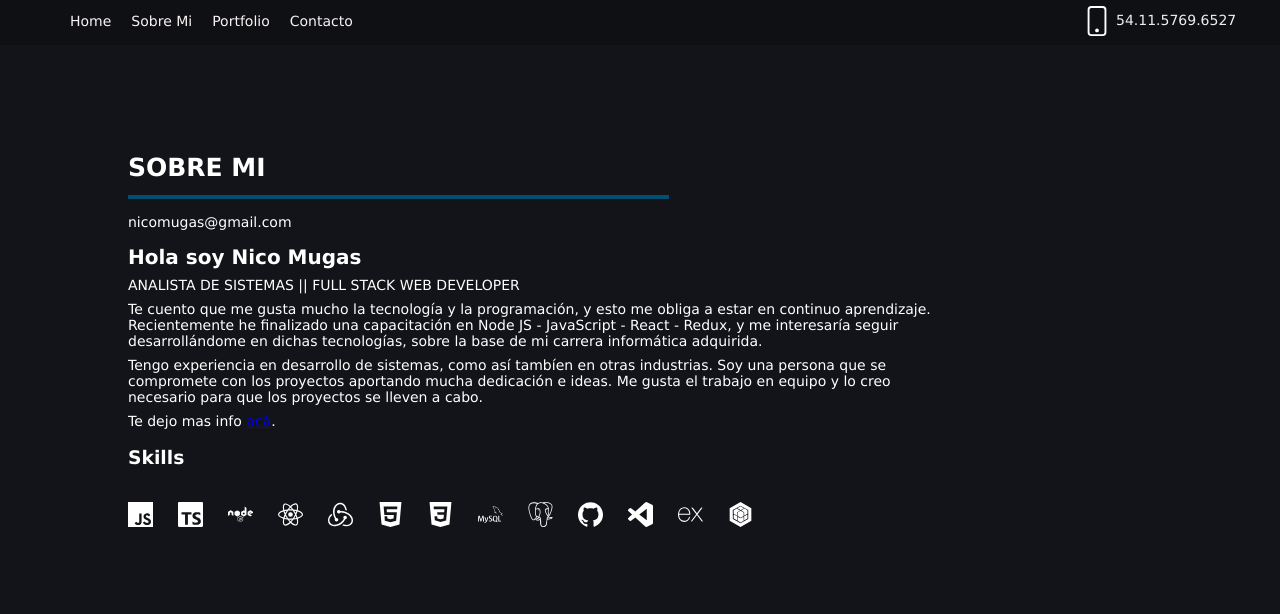
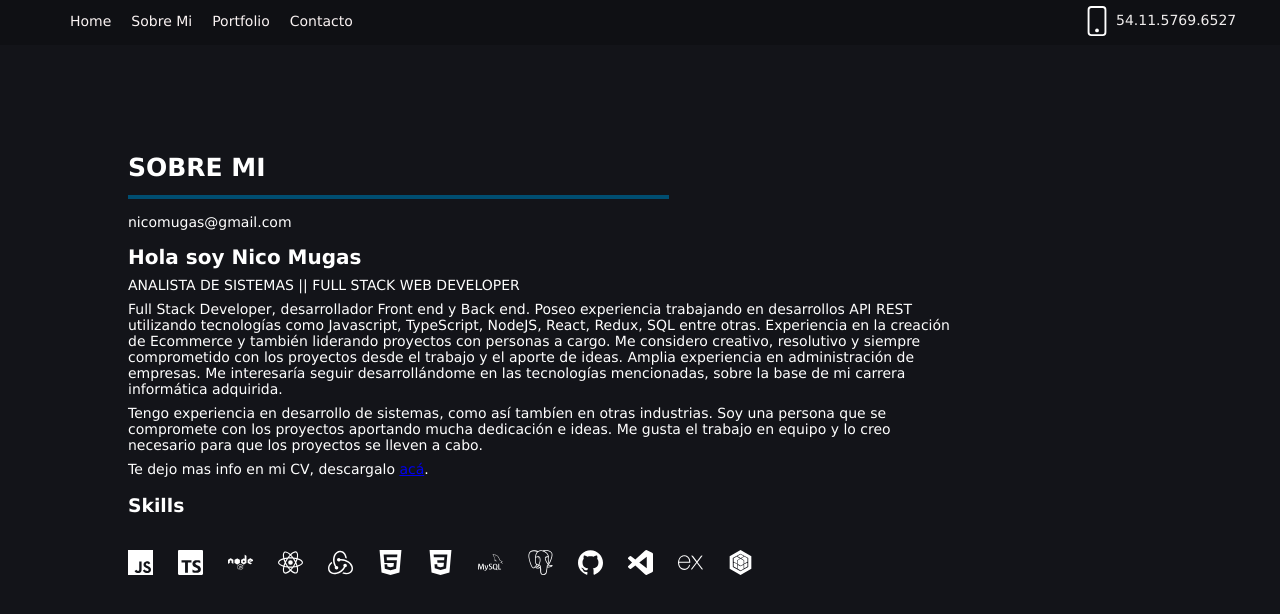
Before and after one commit to nicomugas/portfolionico, a React (Create React App) app: page /About in a window 1280 px wide. Shown: the top 614 px of the page. Built offline with nearby package versions, Linux system fonts and the light colour scheme.

Commit message:
actualizacion aboutme

```diff
--- a/src/components/About.jsx
+++ b/src/components/About.jsx
@@ -17,9 +17,12 @@ export default function About() {
                 <div className={s.title2}>ANALISTA DE SISTEMAS || FULL STACK WEB DEVELOPER</div>
                 <div className={s.title2}>
 
-                Te cuento que me gusta mucho la tecnología y la programación, y esto me obliga a estar en continuo aprendizaje.
-                    Recientemente he finalizado una capacitación en Node JS - JavaScript - React - Redux, y  me interesaría seguir
-                     desarrollándome en dichas tecnologías, sobre la base de mi carrera informática adquirida.</div>
+                Full Stack Developer, desarrollador Front end y Back end. Poseo experiencia trabajando en desarrollos API
+REST utilizando tecnologías como Javascript, TypeScript, NodeJS, React, Redux, SQL entre otras.
+Experiencia en la creación de Ecommerce y también liderando proyectos con personas a cargo. Me
+considero creativo, resolutivo y siempre comprometido con los proyectos desde el trabajo y el aporte de
+ideas. Amplia experiencia en administración de empresas. Me interesaría seguir desarrollándome en las
+tecnologías mencionadas, sobre la base de mi carrera informática adquirida.</div>
                      <div className={s.title2}>
                      Tengo experiencia en desarrollo de sistemas, como así tambíen en otras industrias.
 
@@ -27,7 +30,7 @@ export default function About() {
                 </div>
 
                 <div className={s.title2}>
-                     Te dejo mas info <a href="https://drive.google.com/file/d/1vgGQ2iw3V1CQ1-LOYzqBvdbB6wO_Otam/view?usp=sharing" target="_blank" >acá</a>.
+                     Te dejo mas info en mi CV, descargalo <a href="https://drive.google.com/file/d/1uQaM95kv_5HLEHxz5oxW51T_hdhz6T46/view?usp=share_link" target="_blank" >acá</a>.
                 </div>
 
                 <div><h3>Skills</h3></div>
```
